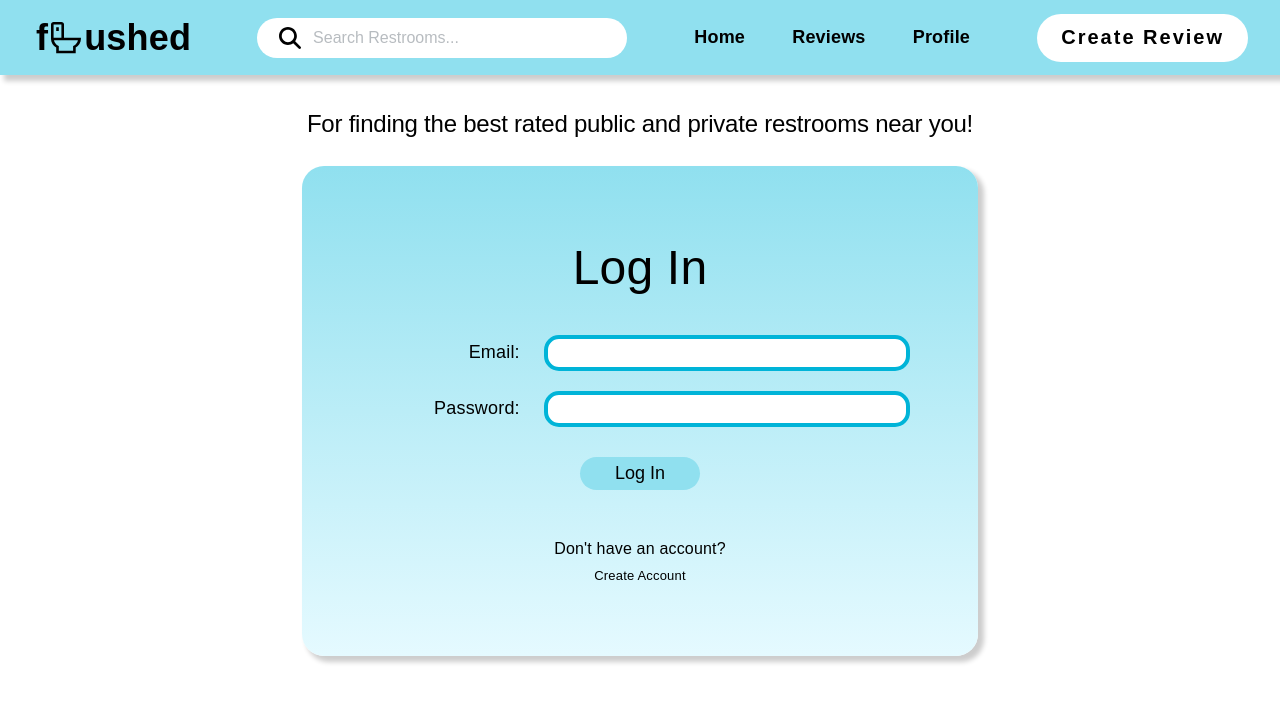
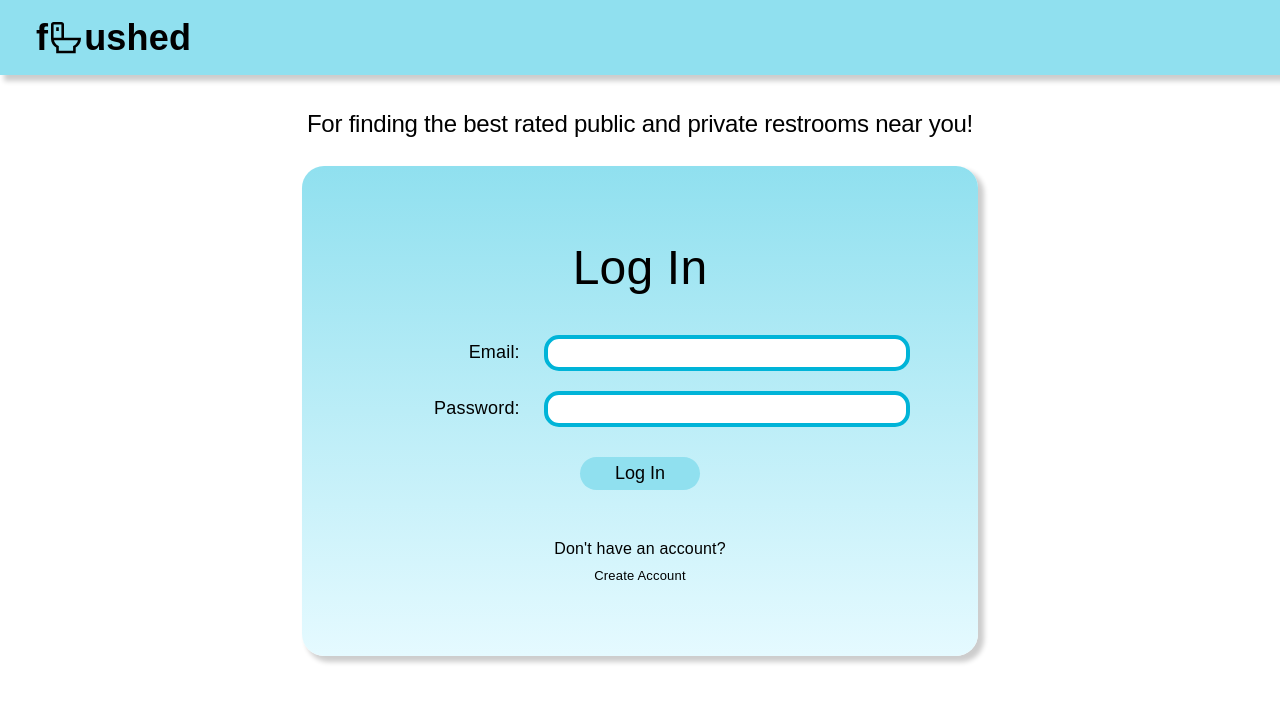
Before and after one commit to LawMot/flushed, a React (Vite) app in the folder frontend/: page / in a window 1280 px wide. Shown: the top 702 px of the page. Built offline with nearby package versions, Linux system fonts and the light colour scheme; a web font is replaced by a local one.

Commit message:
Only show navbar buttons when logged in

```diff
--- a/frontend/src/components/navbar.jsx
+++ b/frontend/src/components/navbar.jsx
@@ -1,5 +1,5 @@
 import { useState } from 'react'
-import { Link, useNavigate } from 'react-router-dom'
+import { Link, useLocation, useNavigate } from 'react-router-dom'
 import './navbar.css'
 import logoToilet from '../assets/logoToilet.svg';
 import CreateReview from '../pages/CreateReview';
@@ -10,6 +10,8 @@ function NavBar({ logo, onCreateReview }) {
   const [, setRecentSearches] = useState('')
   const [showCreate, setShowCreate] = useState(false)
   const navigate = useNavigate()
+  const location = useLocation()
+  const isAuthPage = location.pathname === '/' || location.pathname === '/signUp'
 
   const handleCreateReview = () => {
     setShowCreate(true)
@@ -32,6 +34,7 @@ function NavBar({ logo, onCreateReview }) {
           <img className="navbar-logo" src={logoToilet} alt="flushed toilet logo" />
           <span className="navbar-title">ushed</span>
         </Link>
+        {!isAuthPage &&
           <form className="navbar-search" onSubmit={handleSearchSubmit}>
             <img src={magnifying} alt='search bar magnifying glass'/>
             <input
@@ -41,12 +44,14 @@ function NavBar({ logo, onCreateReview }) {
               value={searchQuery}
               onChange={(e) => setSearchQuery(e.target.value)}
             />
-        </form>
+          </form> }
+         {!isAuthPage &&
           <div className="navbar-links">
             <Link className="navbar-link" to="/home">Home</Link>
             <Link className="navbar-link" to="/reviews">Reviews</Link>
             <Link className="navbar-link" to="/profile">Profile</Link>
-        </div>
+          </div> }
+         {!isAuthPage &&
           <button
             type="button"
             className="navbar-create"
@@ -54,6 +59,7 @@ function NavBar({ logo, onCreateReview }) {
           >
             Create Review
           </button>
+        }
       </div>
 
       <CreateReview
```
Lines whose indentation alone changed are shown as unchanged.
